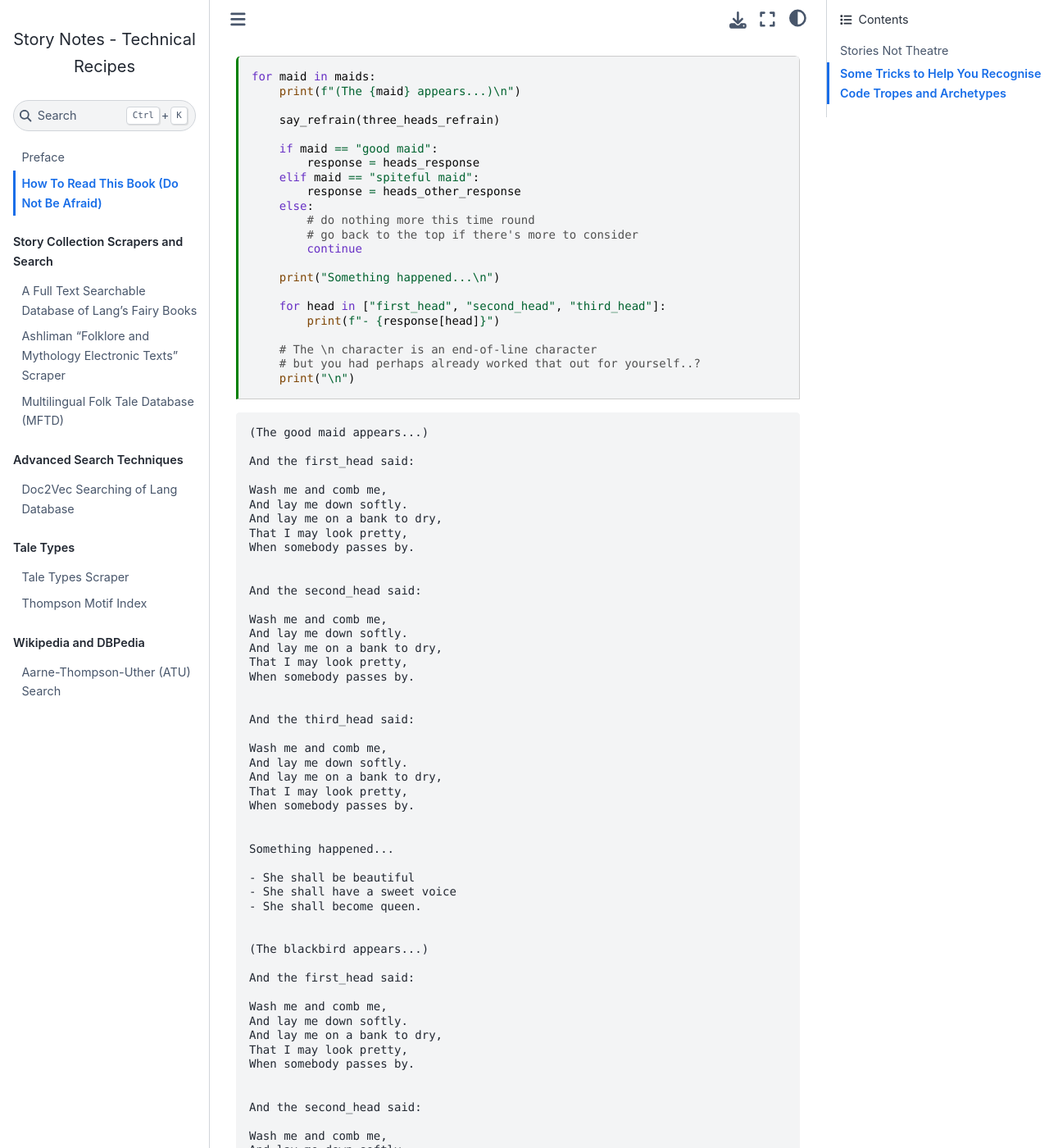
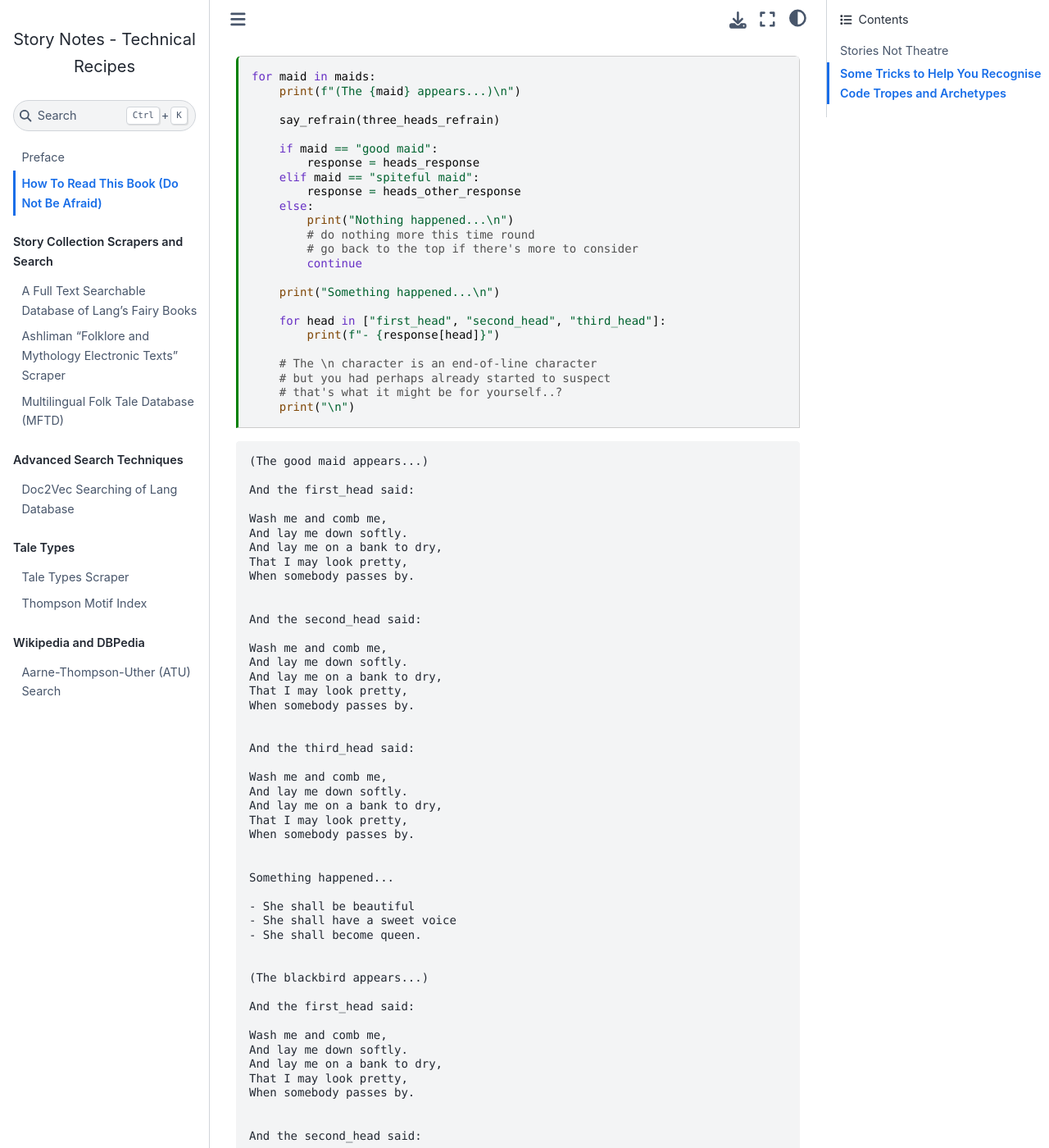
Before and after one commit to psychemedia/storynotes, a Jupyter Book: the page built from how-to-read-this-book.ipynb, in a window 1280 px wide and 1400 px high, scrolled down 7006 px. Shown: the whole window at 82% size. Built offline with Jupyter Book 1.0.4 settings and Sphinx 7.4.7 and the Sphinx Book theme 1.1.4, drawn with Linux system fonts in a browser that asks for light colours; some of the changed text lies outside the part shown.

Commit message:
Update how to read

```diff
--- a/docs/how-to-read-this-book.html
+++ b/docs/how-to-read-this-book.html
@@ -696,6 +696,7 @@ When somebody passes by.
     <span class="k">elif</span> <span class="n">maid</span> <span class="o">==</span> <span class="s2">&quot;spiteful maid&quot;</span><span class="p">:</span>
         <span class="n">response</span> <span class="o">=</span> <span class="n">heads_other_response</span>
     <span class="k">else</span><span class="p">:</span>
+        <span class="nb">print</span><span class="p">(</span><span class="s2">&quot;Nothing happened...</span><span class="se">\n</span><span class="s2">&quot;</span><span class="p">)</span>
         <span class="c1"># do nothing more this time round</span>
         <span class="c1"># go back to the top if there&#39;s more to consider</span>
         <span class="k">continue</span>
@@ -706,7 +707,8 @@ When somebody passes by.
         <span class="nb">print</span><span class="p">(</span><span class="sa">f</span><span class="s2">&quot;- </span><span class="si">{</span><span class="n">response</span><span class="p">[</span><span class="n">head</span><span class="p">]</span><span class="si">}</span><span class="s2">&quot;</span><span class="p">)</span>
 
     <span class="c1"># The \n character is an end-of-line character</span>
-    <span class="c1"># but you had perhaps already worked that out for yourself..?</span>
+    <span class="c1"># but you had perhaps already started to suspect</span>
+    <span class="c1"># that&#39;s what it might be for yourself..?</span>
     <span class="nb">print</span><span class="p">(</span><span class="s2">&quot;</span><span class="se">\n</span><span class="s2">&quot;</span><span class="p">)</span>
 </pre></div>
 </div>
@@ -776,6 +778,8 @@ And lay me on a bank to dry,
 That I may look pretty,
 When somebody passes by.
 
+
+Nothing happened...
 
 (The spiteful maid appears...)
 
```
Also changed, not shown: how-to-read-this-book.ipynb.
